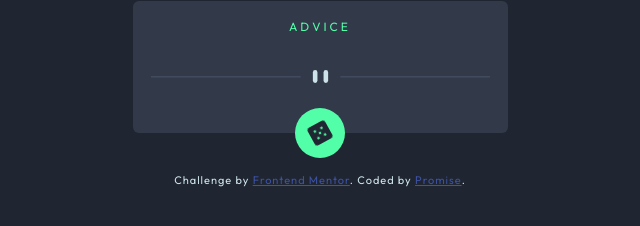
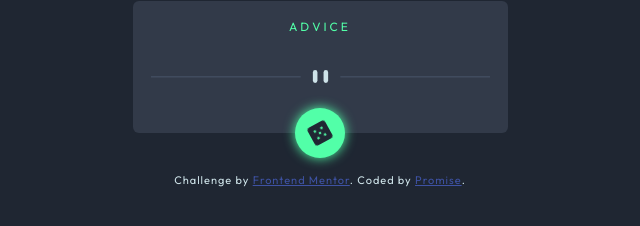
Before and after one commit to promzy5883/advice-generator, a website: page index.html in a window 1280 px wide. In both pictures the pointer is over the element 640 px from the left and 428 px from the top of the page. Shown: the part 296-522 px from the top of the page, 320-960 px from the left. Drawn offline with Linux system fonts and the light colour scheme; no server answers.

Commit message:
advice-generator

```diff
--- a/style.css
+++ b/style.css
@@ -72,6 +72,9 @@ body {
 .load {
   animation: rotate 1s infinite linear;
 }
+.dice-box:hover {
+  box-shadow: 0px 0px 12px hsl(150, 100%, 66%);
+}
 @keyframes rotate {
   0% {
     transform: rotate(0deg);
```
